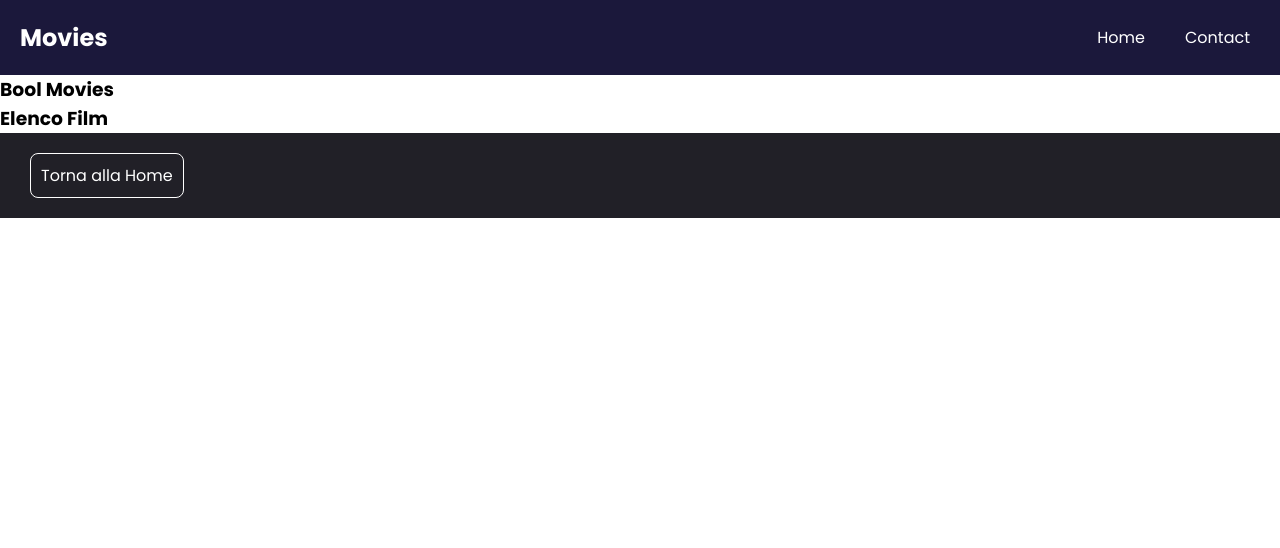
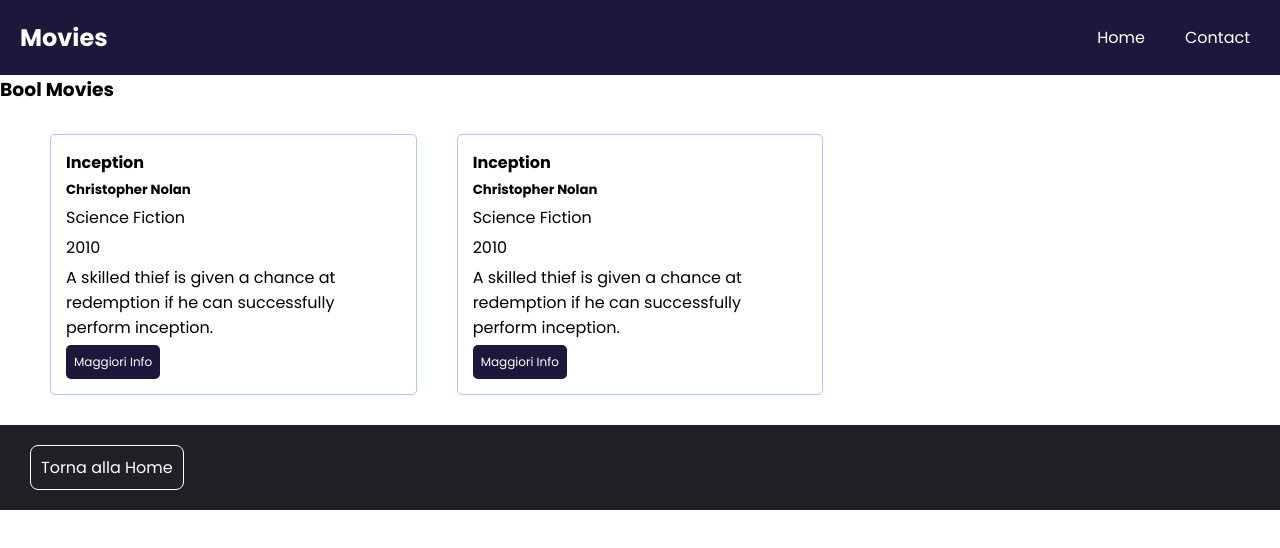
Before and after one commit to GiuliaMoiraghi10/webapp-react, a React (Vite) app: page / in a window 1280 px wide. Shown: the top 548 px of the page. Built offline with nearby package versions, Linux system fonts and the light colour scheme.

Commit message:
Aggiunta stile card

```diff
--- a/src/App.jsx
+++ b/src/App.jsx
@@ -13,7 +13,6 @@ function App() {
           <Route path="/" element={<HomePage />}></Route>
           <Route path="/movies/:id" element={<MoviePage />}></Route>
           <Route path="/contact" element={<ContactPage />}></Route>
-
         </Route>
       </Routes>
     </BrowserRouter>
--- a/src/components/CardMovie.jsx
+++ b/src/components/CardMovie.jsx
@@ -0,0 +1,20 @@
+import { Link } from 'react-router-dom'
+import style from './CardMovie.module.css'
+
+export default function CardMovie({ movie }) {
+
+    const { id, title, director, genre, release_year, abstract, image } = movie;
+
+    return (
+        <section className={style.card_box}>
+            <div className={style.card}>
+                <h4>{title}</h4>
+                <h5>{director}</h5>
+                <p>{genre}</p>
+                <p>{release_year}</p>
+                <p>{abstract}</p>
+                <Link to={`/movies/${id}`} className={style.link}>Maggiori Info</Link>
+            </div>
+        </section>
+    )
+}
--- /dev/null
+++ b/src/components/CardMovie.module.css
@@ -0,0 +1,23 @@
+.card_box {
+    padding: 20px;
+    display: flex;
+}
+
+.card {
+    border: solid 1px rgb(173, 198, 252);
+    border-radius: 5px;
+    padding: 15px;
+    display: flex;
+    flex-direction: column;
+    justify-content: flex-start;
+    align-items: flex-start;
+    gap: 5px;
+}
+
+.link {
+    background-color: rgb(27, 24, 59);
+    color: white;
+    font-size: 12px;
+    padding: 8px;
+    border-radius: 5px;
+}
--- a/src/pages/HomePage.jsx
+++ b/src/pages/HomePage.jsx
@@ -1,11 +1,37 @@
+import CardMovie from "../components/CardMovie"
+import { useState, useEffect } from "react"
+import axios from "axios"
+import style from './HomePage.module.css'
+
 export default function HomePage() {
+
+    const movie = {
+        "id": 1,
+        "title": "Inception",
+        "director": "Christopher Nolan",
+        "genre": "Science Fiction",
+        "release_year": 2010,
+        "abstract": "A skilled thief is given a chance at redemption if he can successfully perform inception.",
+        "image": "inception.jpg",
+        "created_at": "2024-11-29T10:40:13.000Z",
+        "updated_at": "2025-01-09T11:37:42.000Z"
+    }
+
     return (
         <section>
             <div className="container">
                 <h1>Bool Movies</h1>
             </div>
-            <div className="container">
-                <h3>Elenco Film</h3>
+            <div className={style.container_card}>
+                <div className={style.row_card}>
+                    <div className={style.col_4}>
+                        <CardMovie movie={movie} />
+                    </div>
+                    <div className={style.col_4}>
+                        <CardMovie movie={movie} />
+                    </div>
+                </div>
+
             </div>
         </section>
     )
--- /dev/null
+++ b/src/pages/HomePage.module.css
@@ -0,0 +1,15 @@
+.container_card {
+    padding: 0 20px;
+    margin: 0 auto;
+}
+
+.row_card {
+    display: grid;
+    grid-template-columns: repeat(3, 1fr);
+    padding: 10px;
+}
+
+.col_4 {
+    display: flex;
+    flex-wrap: wrap;
+}
```
